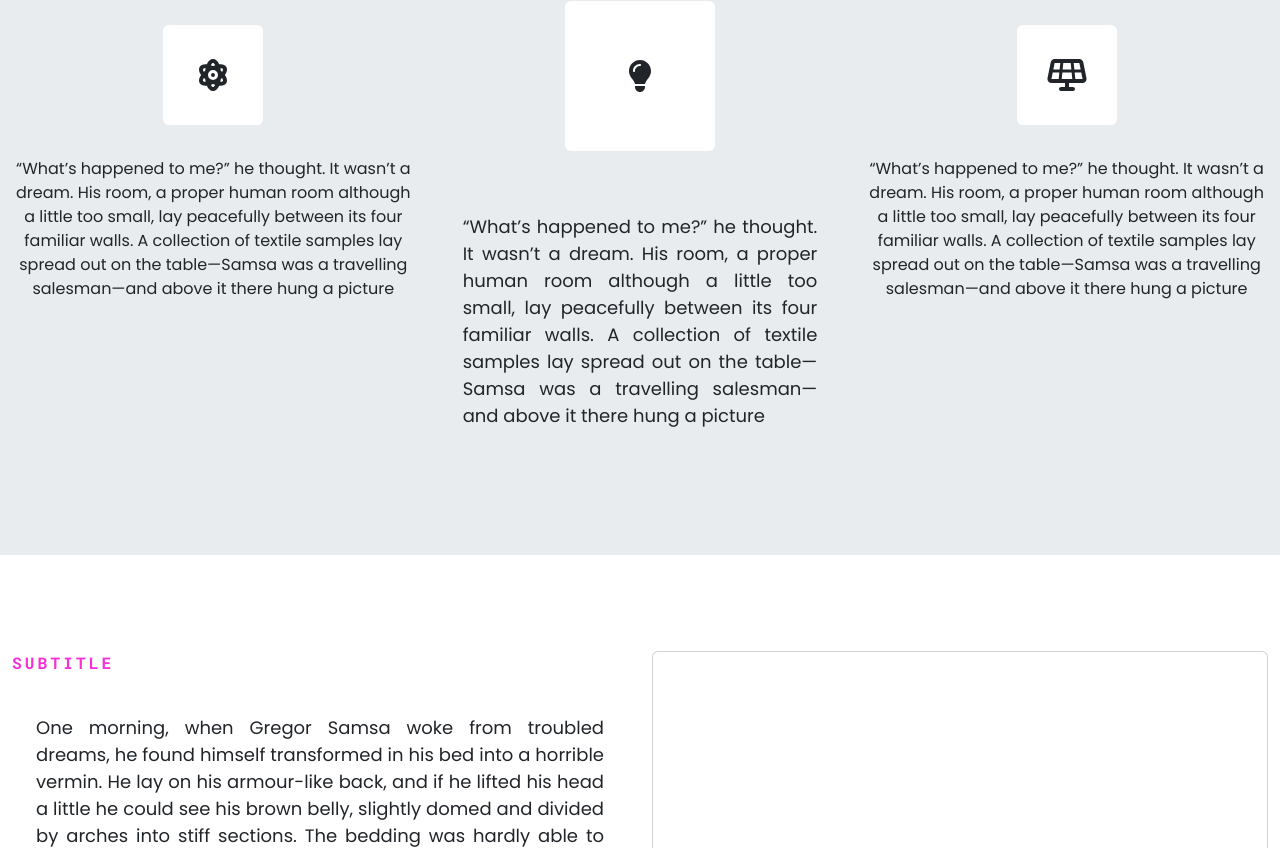
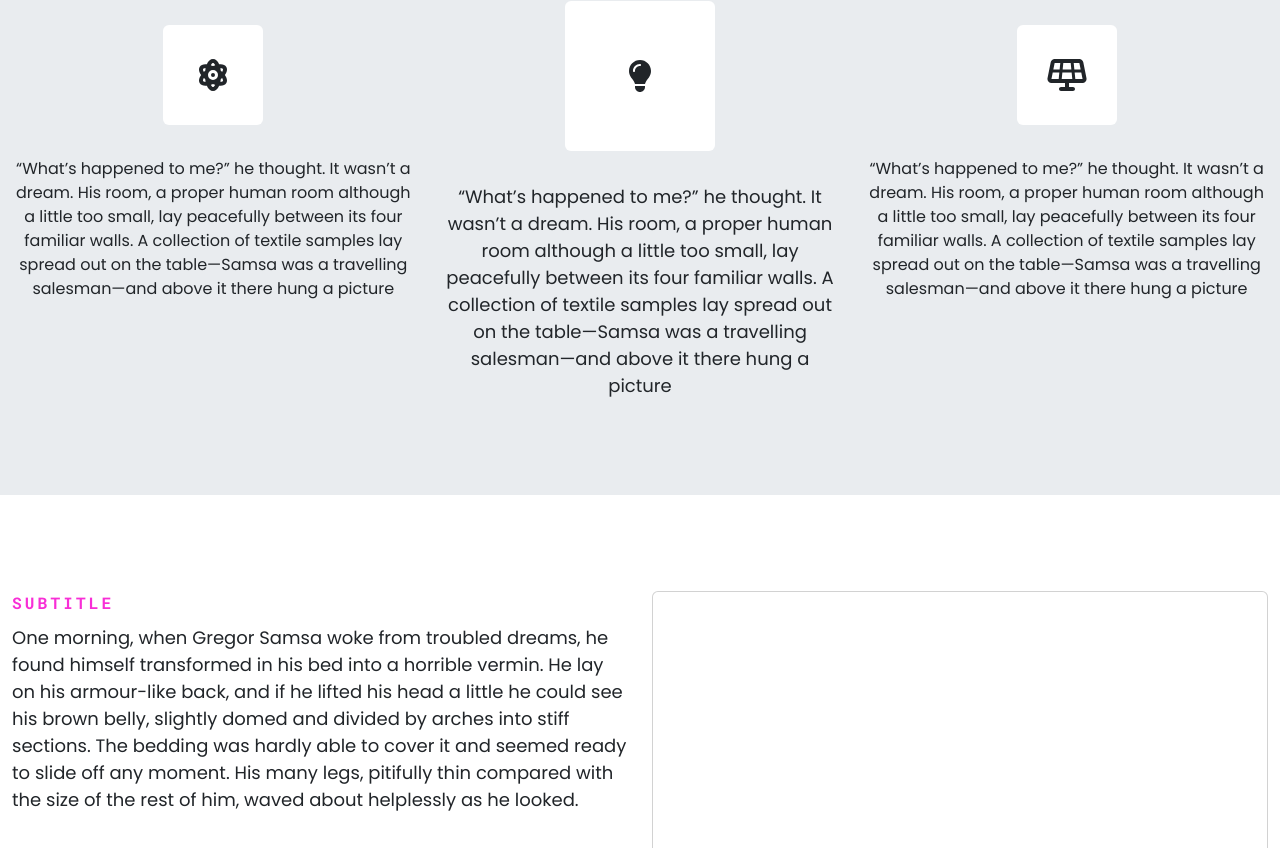
Before and after one commit to dyoo47/SYN100-Energizers, a React (Create React App) app: page / in a window 1280 px wide. Shown: the part 692-1540 px from the top of the page. Built offline with nearby package versions, Linux system fonts and the light colour scheme.

Commit message:
Fixed conflicting paragraph css

```diff
--- a/src/Home.js
+++ b/src/Home.js
@@ -66,7 +66,7 @@ const Home = () => {
             </Col>
             <Col lg="4">
               <Badge icon={faLightbulb} big />
-              <span className="paragraph">
+              <span className="fparagraph">
                 “What’s happened to me?” he thought. It wasn’t a dream. His
                 room, a proper human room although a little too small, lay
                 peacefully between its four familiar walls. A collection of
@@ -94,7 +94,7 @@ const Home = () => {
               <div className="mb-2">
                 <span className="subtitle">subtitle</span>
               </div>
-              <span className="paragraph">
+              <span className="fparagraph">
                 One morning, when Gregor Samsa woke from troubled dreams, he
                 found himself transformed in his bed into a horrible vermin. He
                 lay on his armour-like back, and if he lifted his head a little
--- a/src/scss/theme.scss
+++ b/src/scss/theme.scss
@@ -24,7 +24,7 @@ $secondary: #f82ed6;
   font-size: 0.8rem;
 }
 
-.paragraph {
+.fparagraph {
   font-size: large;
 }
 
```
